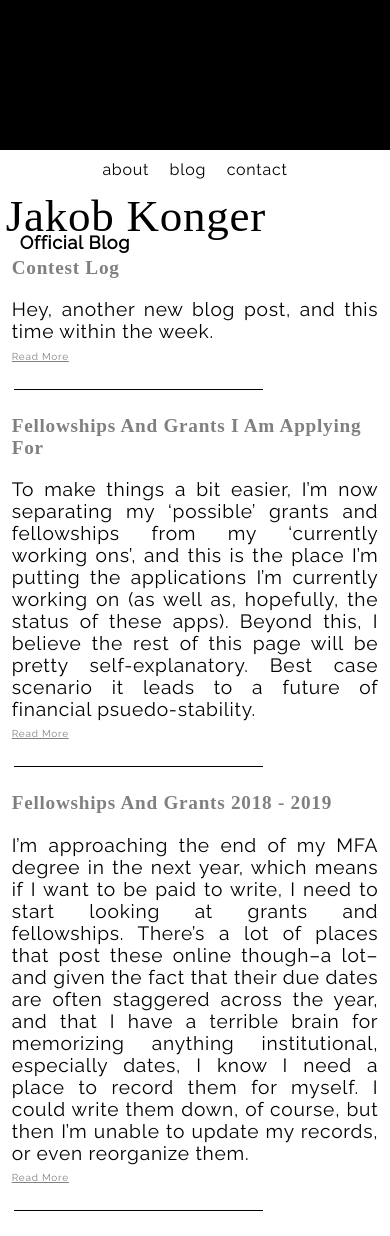
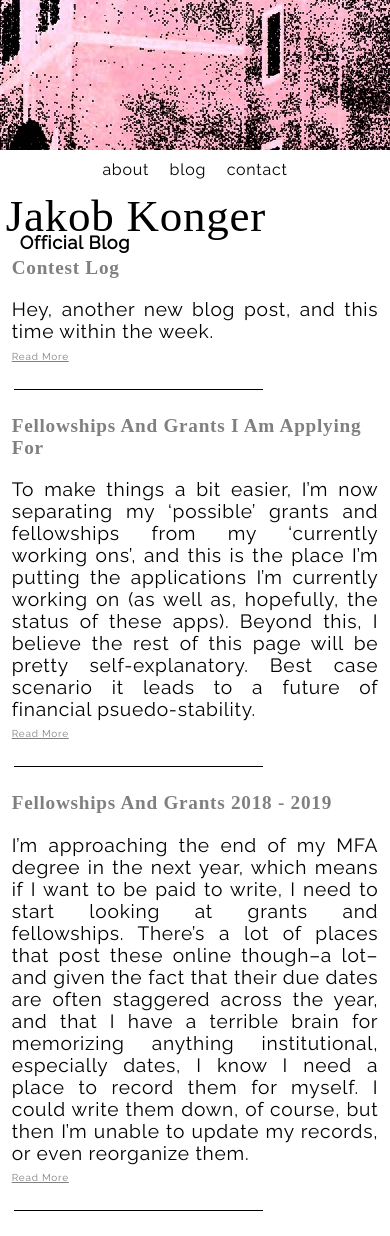
Before and after one commit to towercity/author-webpage, a Jekyll site: the page built from index.html, in a window 390 px wide. Built offline with Jekyll 4.4.1, drawn with Linux system fonts in a browser that asks for light colours; some web fonts are replaced; the list of posts is cut into pages by our own code.

Commit message:
fix mobile header

```diff
--- a/css/mobile.css
+++ b/css/mobile.css
@@ -7,7 +7,7 @@
 header {
   width: 100vw;
   height: 150px;
-  background: black;
+  background: url(../images/side.jpg) center center;
 }
 
 .header-links {
```
